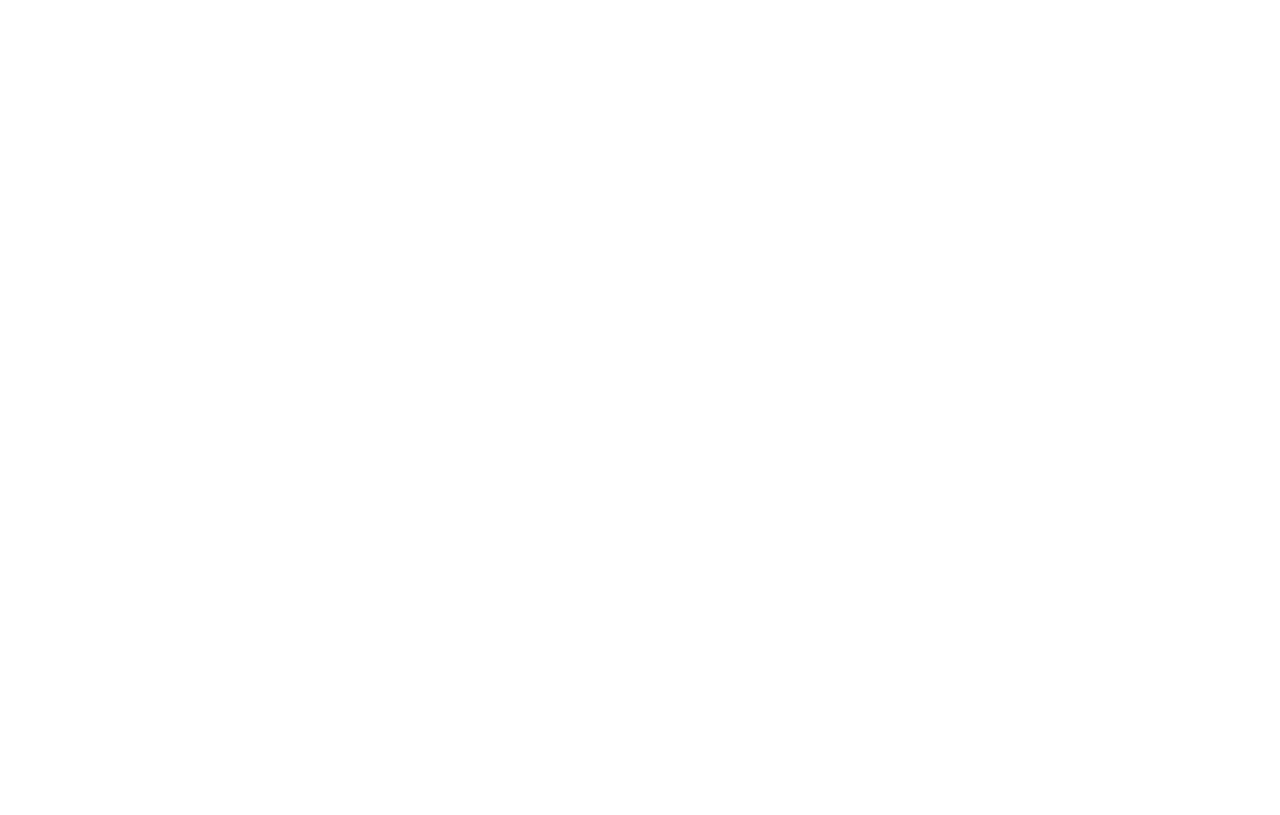
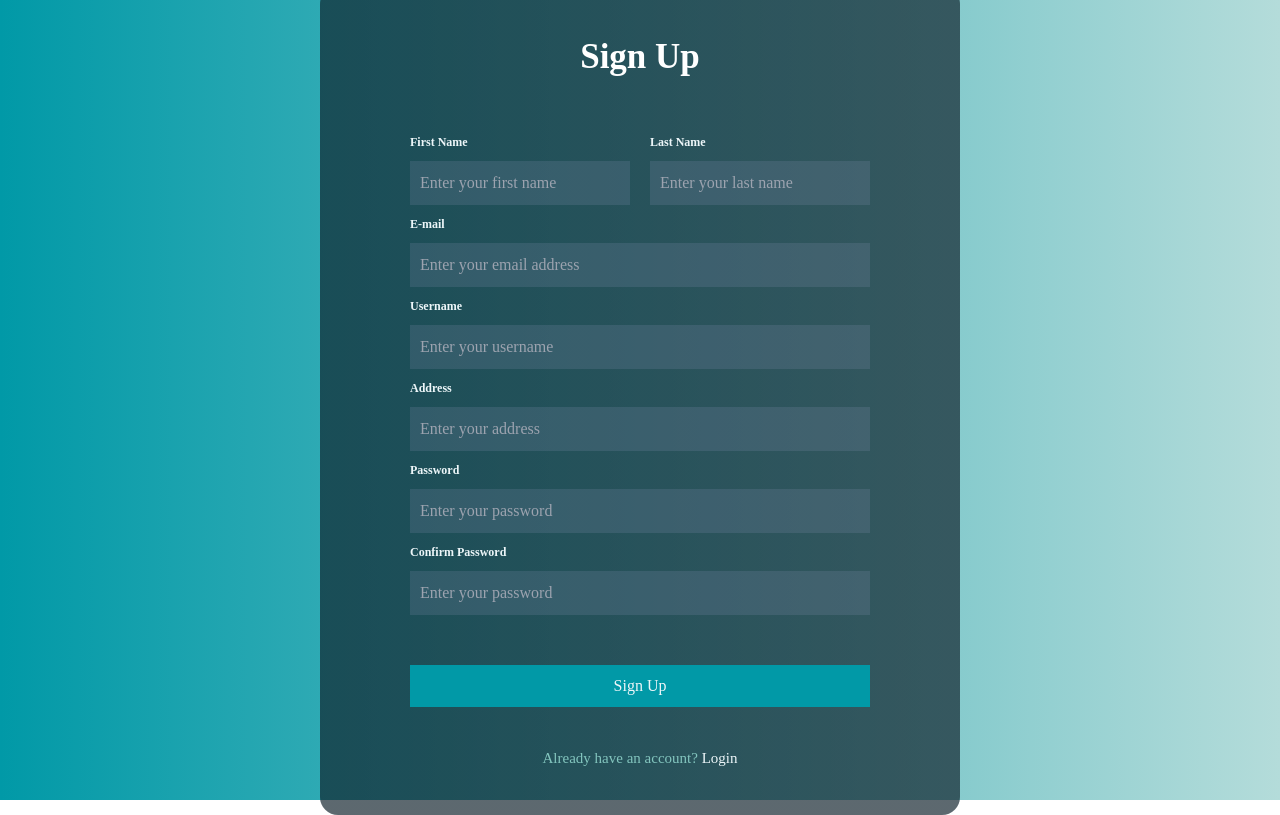
Before and after one commit to Fatinabimanyu/docin-react18, a React (Create React App) app: page /signup in a window 1280 px wide. Before the commit this address had no page. Built offline with nearby package versions, Linux system fonts and the light colour scheme.

Commit message:
feat: add sign up page

```diff
--- a/src/App.js
+++ b/src/App.js
@@ -1,11 +1,13 @@
 import { BrowserRouter as Router, Routes, Route  } from "react-router-dom";
 import LandingPage from "./pages/LandingPage";
+import SignUp from "./components/SignUp";
 
 function App() {
   return (
     <Router>
       <Routes>
         <Route path="/" element={<LandingPage />} />
+        <Route path="/signup" element={<SignUp />} />
       </Routes>
     </Router>
   );
--- /dev/null
+++ b/src/components/SignUp.jsx
@@ -0,0 +1,35 @@
+import React from "react";
+
+export default function SignUp() {
+  return (
+    <>
+      <div className="h-[100vh] flex items-center justify-center " style={{background: "linear-gradient(90deg, #0199A7 0%, #B4DCDA 100%)"}}>
+        <form className="flex-col flex px-[30px] w-[350px] py-[30px] xl:w-auto xl:px-[90px] xl:py-[45px] rounded-[18px]" style={{background:" linear-gradient(0deg, rgba(0, 0, 0, 0.2), rgba(0, 0, 0, 0.2)), rgba(22, 47, 61, 0.6)"}}>
+          <h5 className="text-center font-bold text-[20px] mb-[20px] xl:text-[35px] text-white xl:mb-[50px]">Sign Up</h5>
+          <div className="xl:gap-x-5 flex-col xl:flex-row flex">
+            <div className="flex flex-col">
+              <p className="font-bold text-[12px] text-putih mb-[10px]">First Name</p>
+              <input placeholder="Enter your first name" className="mb-[10px] bg-[#878FB533] xl:p-[10px] text-putih p-[5px] w-auto"></input>
+            </div>
+            <div className="flex flex-col">
+              <p className="font-bold text-[12px] text-putih mb-[10px]">Last Name</p>
+              <input placeholder="Enter your last name" className="bg-[#878FB533] xl:p-[10px] p-[5px] mb-[10px] text-putih"></input>
+            </div>
+          </div>
+          <p className="font-bold text-[12px] text-putih mb-[10px]">E-mail</p>
+          <input placeholder="Enter your email address" className="mb-[10px] bg-[#878FB533] xl:p-[10px] p-[5px] text-putih" ></input>
+          <p className="font-bold text-[12px] text-putih mb-[10px]">Username</p>
+          <input placeholder="Enter your username"  className="mb-[10px] bg-[#878FB533] xl:p-[10px] p-[5px] text-putih"></input>
+          <p className="font-bold text-[12px] text-putih mb-[10px]">Address</p>
+          <input placeholder="Enter your address" className="mb-[10px] bg-[#878FB533] p-[10px] text-putih" ></input>
+          <p className="font-bold text-[12px] text-putih mb-[10px]">Password</p>
+          <input placeholder="Enter your password" className="mb-[10px] bg-[#878FB533] p-[10px] text-putih"></input>
+          <p className="font-bold text-[12px] text-putih mb-[10px]">Confirm Password</p>
+          <input placeholder="Enter your password" className="mb-[10px] bg-[#878FB533] p-[10px] text-putih"></input>
+          <button className="rounded-none my-[20px] xl:my-[40px]">Sign Up</button>
+          <a className="text-center text-[#83C5BE] text-[12px] xl:text-[15px]">Already have an account? <span className="text-putih">Login</span></a>
+        </form>
+      </div>
+    </>
+  );
+}
--- /dev/null
+++ b/src/pages/SignUp.jsx
@@ -0,0 +1,10 @@
+import React from 'react'
+import SignUp from '../components/SignUp'
+
+export default function SignUp() {
+  return (
+    <>
+    <SignUp />
+    </>
+  )
+}
```
